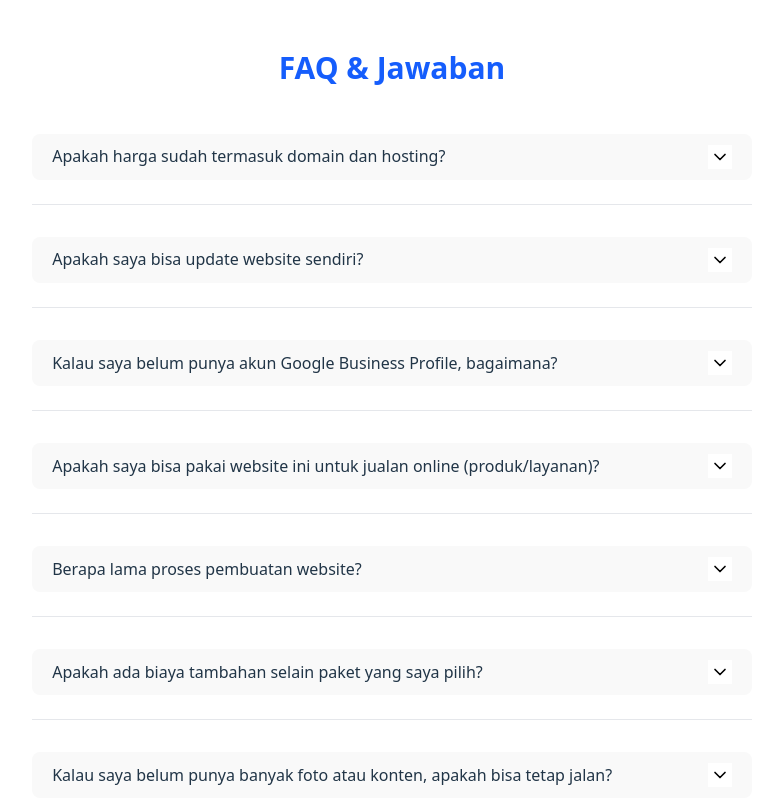
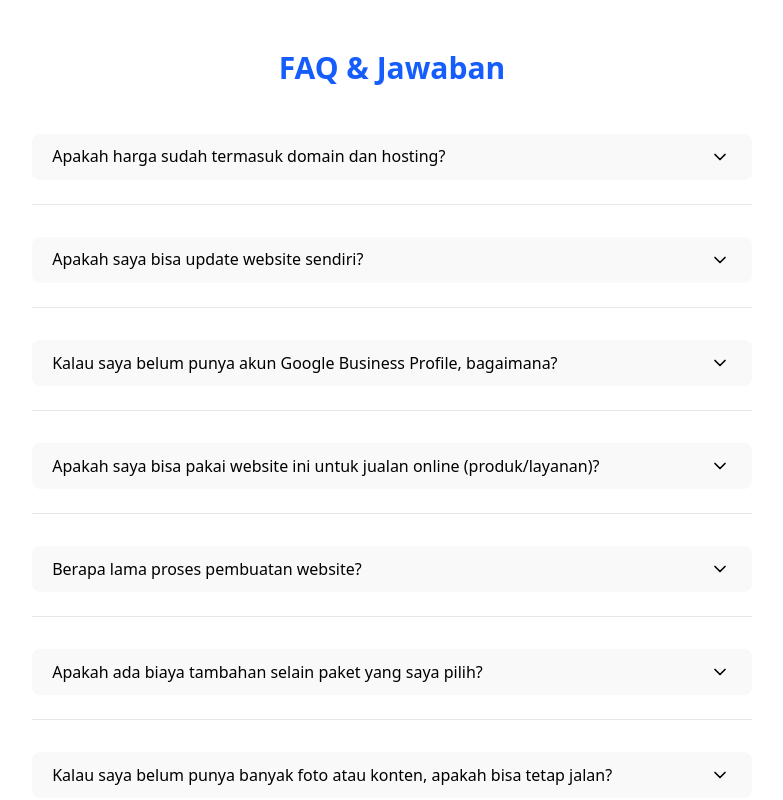
Before and after one commit to armansyahhkm1995/arha_digital, a React (Vite) app: page / in a window 1280 px wide. Shown: the part 4240-5040 px from the top of the page, without its empty margins (248-1031 px from the left). Built offline with nearby package versions, Linux system fonts and the light colour scheme.

Commit message:
make change again on FAQ section

```diff
--- a/src/components/Faq/Faq.jsx
+++ b/src/components/Faq/Faq.jsx
@@ -55,11 +55,11 @@ const FAQSection = () => {
             className="border-b border-gray-200 pb-6"
           >
             <button
-              className="w-full flex justify-between items-center text-left font-medium text-lg"
+              className="bg-white text-black w-full flex justify-between items-center text-left font-medium text-lg"
               onClick={() => toggleFAQ(index)}
             >
               <span>{faq.q}</span>
-              <div className="text-black bg-white w-6 h-6 flex items-center justify-center">
+              <div className="text-black w-6 h-6 flex items-center justify-center">
                 {openIndex === index ? (
                   <ChevronUp size={20} className="text-black" />
                 ) : (
```
